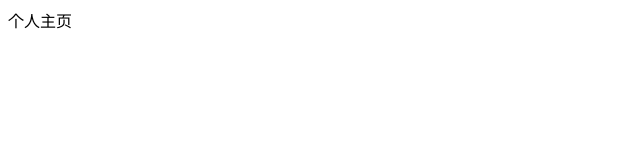
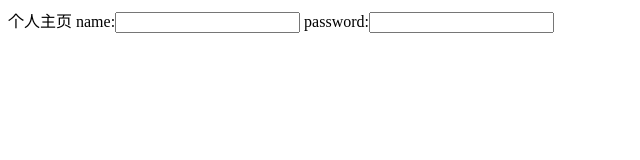
Before and after one commit to bitmainchen12/bitmainchen12.github.io, a plain HTML site: page index.html in a window 1280 px wide. Shown: the whole page, without its empty margins (0-640 px from the left). Drawn offline with Linux system fonts and the light colour scheme.

Commit message:
Update index.html

```diff
--- a/index.html
+++ b/index.html
@@ -1 +1,3 @@
 个人主页
+name:<input type="text" id="name">
+password:<input type="password" id="name">
```
